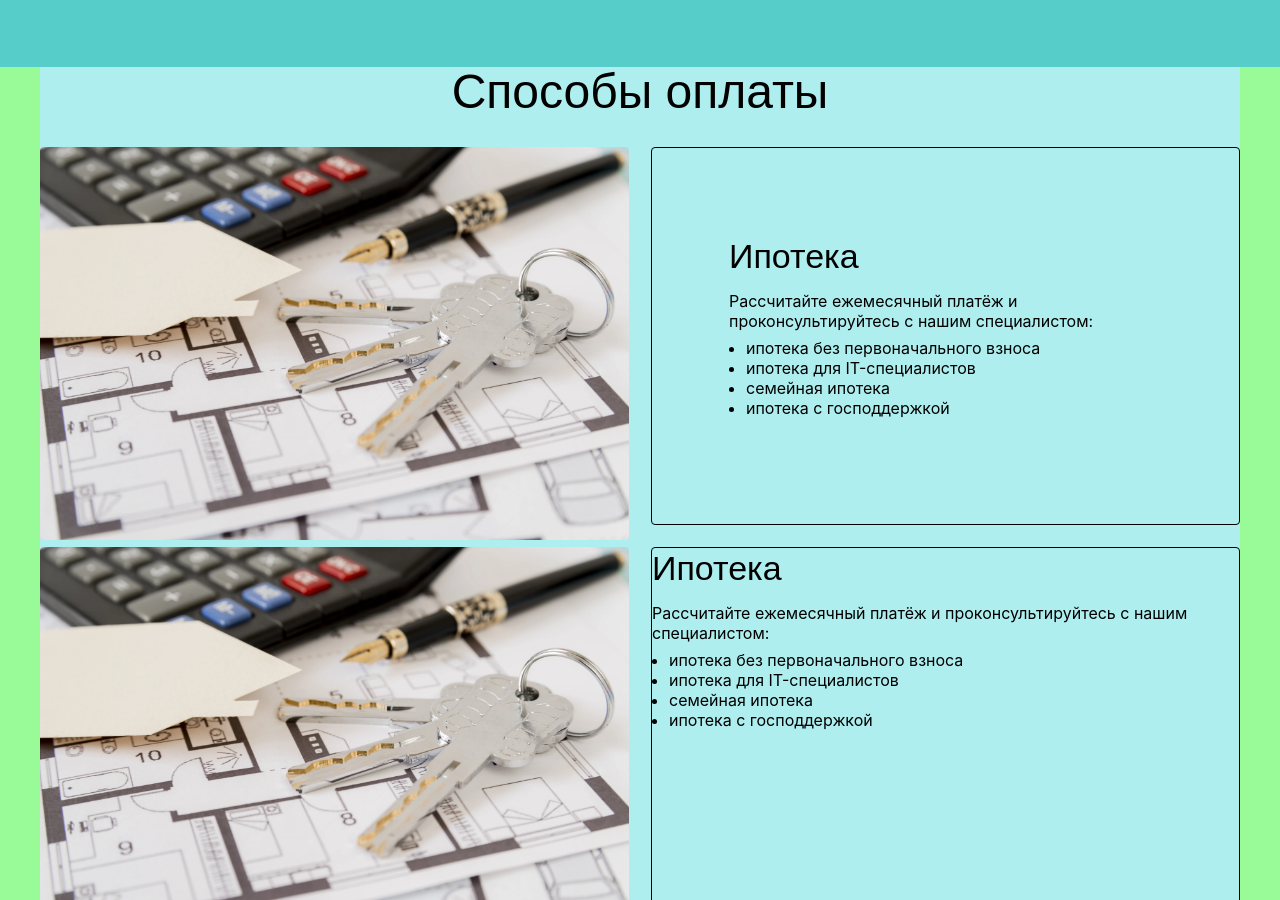
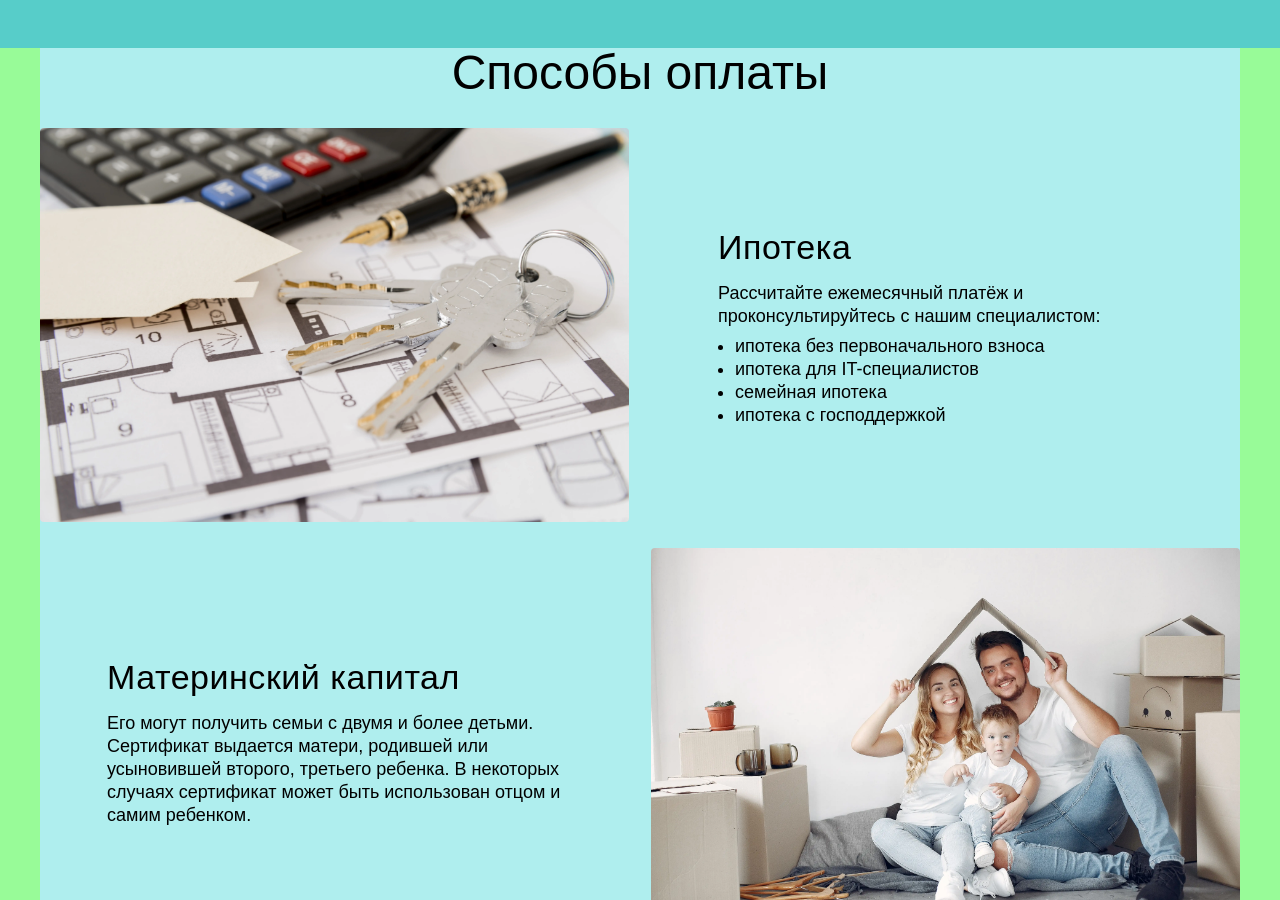
Before and after one commit to Mirra11Ba/Diploma-WebHouse23, a React (Create React App) app: page / in a window 1280 px wide. Shown: the part 1900-2800 px from the top of the page. Built offline with nearby package versions, Linux system fonts and the light colour scheme.

Commit message:
fixed mobile spaces PaymentMethod

```diff
--- a/src/App.js
+++ b/src/App.js
@@ -51,7 +51,7 @@ function App() {
 
                         <div>
                             <img src={ImgLuchshieDomaUNas} alt="Частный дом"/>
-                            <p className={"legend, slider-label-text"}>Лучшие дома только у
+                            <p className={"legend"}>Лучшие дома только у
                                 нас!</p>
                         </div>
                         <div>
--- a/src/components/layout/wrappers/Wrapper.css
+++ b/src/components/layout/wrappers/Wrapper.css
@@ -3,11 +3,6 @@
     padding: 0;
     box-sizing: border-box;
 }
-
-/*#root {*/
-/*    display: flex;*/
-/*    justify-content: center;*/
-/*}*/
 
 .wrapper-full-width {
     /*расчет макета на 1440px*/
@@ -35,7 +30,7 @@
         font-size: 56px;
         line-height: 60px;
         /* identical to box height, or 107% */
-        /*letter-spacing: 0.5px;*/
+        letter-spacing: 0.03125em;
     }
 
     h3 {
@@ -57,7 +52,7 @@
         font-size: 34px;
         line-height: 40px;
         /* identical to box height, or 118% */
-        /*letter-spacing: 0.25px;*/
+        letter-spacing: 0.015625em;
     }
 
     h5 {
@@ -186,19 +181,16 @@
         /* identical to box height, or 125% */
         letter-spacing: -0.015em;
     }
-
-
 }
 
 /*Netbook*/
-@media (min-width: 1000px) and (max-width: 1249px) {
+@media (min-width: 900px) and (max-width: 1249px) {
     .wrapper-main-content {
         margin-left: auto;
         margin-right: auto;
-        width: 90%;
+        width: 95%;
         height: auto;
     }
-    /*Типографика*/
     /*Типографика*/
     h2 {
         /* Oswald/H2 56 reg */
@@ -208,7 +200,7 @@
         font-size: 56px;
         line-height: 60px;
         /* identical to box height, or 107% */
-        /*letter-spacing: 0.5px;*/
+        letter-spacing: 0.03125em;
     }
 
     h3 {
@@ -230,7 +222,7 @@
         font-size: 34px;
         line-height: 40px;
         /* identical to box height, or 118% */
-        /*letter-spacing: 0.25px;*/
+        letter-spacing: 0.015625em;
     }
 
     h5 {
@@ -362,14 +354,13 @@
 }
 
 /*Tablet*/
-@media (min-width: 600px) and (max-width: 999px) {
+@media (min-width: 600px) and (max-width: 899px) {
     .wrapper-main-content {
         margin-left: auto;
         margin-right: auto;
         width: 90%;
         height: auto;
     }
-    /*Типографика*/
     /*Типографика*/
     h2 {
         /* Oswald/H2 56 reg */
@@ -379,7 +370,7 @@
         font-size: 56px;
         line-height: 60px;
         /* identical to box height, or 107% */
-        /*letter-spacing: 0.5px;*/
+        letter-spacing: 0.03125em;
     }
 
     h3 {
@@ -401,7 +392,7 @@
         font-size: 34px;
         line-height: 40px;
         /* identical to box height, or 118% */
-        /*letter-spacing: 0.25px;*/
+        letter-spacing: 0.015625em;
     }
 
     h5 {
@@ -533,26 +524,16 @@
 }
 
 /*Mobile*/
-@media (min-width: 320px) and (max-width: 599px) {
+@media (min-width: 0px) and (max-width: 599px) {
     .wrapper-main-content {
         margin-left: auto;
         margin-right: auto;
-        width: 80%;
+        width: 90%;
         height: auto;
     }
     /*Типографика*/
     h2 {
-        /* Oswald/H2 56 reg */
-        font-family: Oswald, sans-serif;
-        font-style: normal;
-        font-weight: 400;
-        font-size: 56px;
-        line-height: 60px;
-        /* identical to box height, or 107% */
-        /*letter-spacing: 0.5px;*/
-    }
-
-    h3 {
+        /*Override*/
         /* Oswald/H3 48 reg */
         font-family: Oswald, sans-serif;
         font-style: normal;
@@ -563,6 +544,18 @@
         text-align: center;
     }
 
+    h3 {
+        /*Override*/
+        /* Oswald/H4 34 reg */
+        font-family: Oswald, sans-serif;
+        font-style: normal;
+        font-weight: 400;
+        font-size: 34px;
+        line-height: 40px;
+        /* identical to box height, or 118% */
+        letter-spacing: 0.015625em;
+    }
+
     h4 {
         /* Oswald/H4 34 reg */
         font-family: Oswald, sans-serif;
@@ -571,7 +564,7 @@
         font-size: 34px;
         line-height: 40px;
         /* identical to box height, or 118% */
-        /*letter-spacing: 0.25px;*/
+        letter-spacing: 0.015625em;
     }
 
     h5 {
@@ -627,13 +620,15 @@
     }
 
     .mon-body-18-reg {
-        /* Montserrat/Body 18 reg */
+        /*Override*/
+        /* Montserrat/Body 16 reg */
         font-family: Montserrat, sans-serif;
         font-style: normal;
         font-weight: 400;
-        font-size: 18px;
-        line-height: 23px;
-        /* identical to box height, or 128% */
+        font-size: 16px;
+        line-height: 20px;
+        /* identical to box height, or 125% */
+        letter-spacing: 0.03125em;;
     }
 
     .mon-button-17-reg {
@@ -659,14 +654,12 @@
     }
 
     .mon-body-16-reg {
-        /* Montserrat/Body 16 reg */
+        /*Override*/
+        /* Montserrat/Small button 14 reg */
         font-family: Montserrat, sans-serif;
         font-style: normal;
-        font-weight: 400;
-        font-size: 16px;
-        line-height: 20px;
-        /* identical to box height, or 125% */
-        letter-spacing: 0.03125em;
+        font-weight: 500;
+        font-size: 14px;
     }
 
     .mon-small-button-14-reg {
--- a/src/components/paymentMethod/PaymentMethod.module.css
+++ b/src/components/paymentMethod/PaymentMethod.module.css
@@ -1,5 +1,6 @@
 .card {
-    height: 378px;
+    /*height: 379px;*/
+    height: auto;
     width: 589px;
     border-radius: 4px;
 }
@@ -10,14 +11,22 @@
     border-radius: 4px;
 }
 
-.title {
+.titleMortgage {
     padding-bottom: 15px;
 }
 
-.text {
+.textMortgage {
     padding-bottom: 7px;
+
 }
 
-ul {
+ul{
     padding-left: 17px;
 }
+
+hr {
+    padding-top: 30px;
+    padding-bottom: 30px;
+    align-self: center;
+    border: 1px solid rgba(27, 28, 55, 0.5);
+}
--- a/src/components/paymentMethod/PaymentMethodItem.jsx
+++ b/src/components/paymentMethod/PaymentMethodItem.jsx
@@ -6,57 +6,50 @@ import ImgVoenIpoteka from "../../media/images/voennaya-ipoteka.webp"
 import classes from "./PaymentMethod.module.css";
 import PropTypes from "prop-types";
 import Grid2 from "@mui/material/Unstable_Grid2";
-import Css from "../layout/wrappers/Wrapper.css";
+import CssWrapper from "../layout/wrappers/Wrapper.css";
 import {Container} from "@mui/material";
+import CssIndex from "../../style/index.css";
 
 export default function PaymentMethodItem() {
-    // const {icon, text} = props;
     return (
-
-        <Grid2 container style={{gap: "22px"}}>
+        <Grid2 container style={{
+                            gap: "22px",
+                            alignItems: "center",
+                            justifyContent: "center",
+        }}>
+            {/*1*/}
             <Grid2 className={classes.card}>
                 <img className={classes.img} src={ImgIpoteka}/>
             </Grid2>
-            <Grid2 className={classes.card} style={{border: "1px solid black"}}>
-                <Container>
-                    <Grid2 style={{padding: "88px 53px 88px 53px"}}>
-                        <h4 className={classes.title}>Ипотека</h4>
-                        <p  className={classes.text}>Рассчитайте ежемесячный платёж и проконсультируйтесь с нашим специалистом:</p>
-                        <ul>
-                            <li>ипотека без первоначального взноса</li>
-                            <li>ипотека для IT-специалистов</li>
-                            <li>семейная ипотека</li>
-                            <li>ипотека с господдержкой</li>
-                        </ul>
-                    </Grid2>
-                </Container>
+            <Grid2 className={classes.card} >
+                <Grid2 sx={{padding: {sm: '0px', lg: '93px 67px'} }}>
+                    <h4 className={classes.titleMortgage}>Ипотека</h4>
+                    <p  className={`${classes.textMortgage} mon-body-18-reg`}>Рассчитайте ежемесячный платёж и проконсультируйтесь с нашим специалистом:</p>
+                    <ul className={"mon-body-18-reg"}>
+                        <li>ипотека без первоначального взноса</li>
+                        <li>ипотека для IT-специалистов</li>
+                        <li>семейная ипотека</li>
+                        <li>ипотека с господдержкой</li>
+                    </ul>
+                </Grid2>
+            </Grid2>
+            {/*<hr/>*/}
 
-            {/*    <h4 className={classes.title}>Ипотека</h4>*/}
-            {/*    <p className={classes.text}>Рассчитайте ежемесячный платёж и проконсультируйтесь с нашим специалистом:</p>*/}
-            {/*    <ul className={classes.ul}>*/}
-            {/*        <li>ипотека без первоначального взноса</li>*/}
-            {/*        <li>ипотека для IT-специалистов</li>*/}
-            {/*        <li>семейная ипотека</li>*/}
-            {/*        <li>ипотека с господдержкой</li>*/}
-            {/*    </ul>*/}
+            {/*2*/}
+            <Grid2 className={classes.card} >
+                <Grid2 sx={{padding: {sm: '0px', lg: '88px 67px'} }}>
+                    <h4 className={classes.titleMortgage}>Материнский капитал</h4>
+                    <p  className={`${classes.textMortgage} mon-body-18-reg`}>
+                        Его могут получить семьи с двумя и более детьми.
+                        Сертификат выдается матери, родившей или усыновившей второго, третьего ребенка.
+                        В некоторых случаях сертификат может быть использован отцом и самим ребенком.
+                    </p>
+                </Grid2>
+            </Grid2>
+            <Grid2 className={classes.card}>
+                <img className={classes.img} src={ImgMaterinskijKapital}/>
             </Grid2>
 
-            <Grid2 className={classes.card}>
-                <img className={classes.img} src={ImgIpoteka}/>
-            </Grid2>
-            <Grid2 className={classes.card} style={{border: "1px solid black"}}>
-                <h4 className={classes.title}>Ипотека</h4>
-                <p className={classes.text}>Рассчитайте ежемесячный платёж и проконсультируйтесь с нашим специалистом:</p>
-                <ul className={classes.ul}>
-                    <li>ипотека без первоначального взноса</li>
-                    <li>ипотека для IT-специалистов</li>
-                    <li>семейная ипотека</li>
-                    <li>ипотека с господдержкой</li>
-                </ul>
-            </Grid2>
         </Grid2>
-
-
-
     );
 };
```
